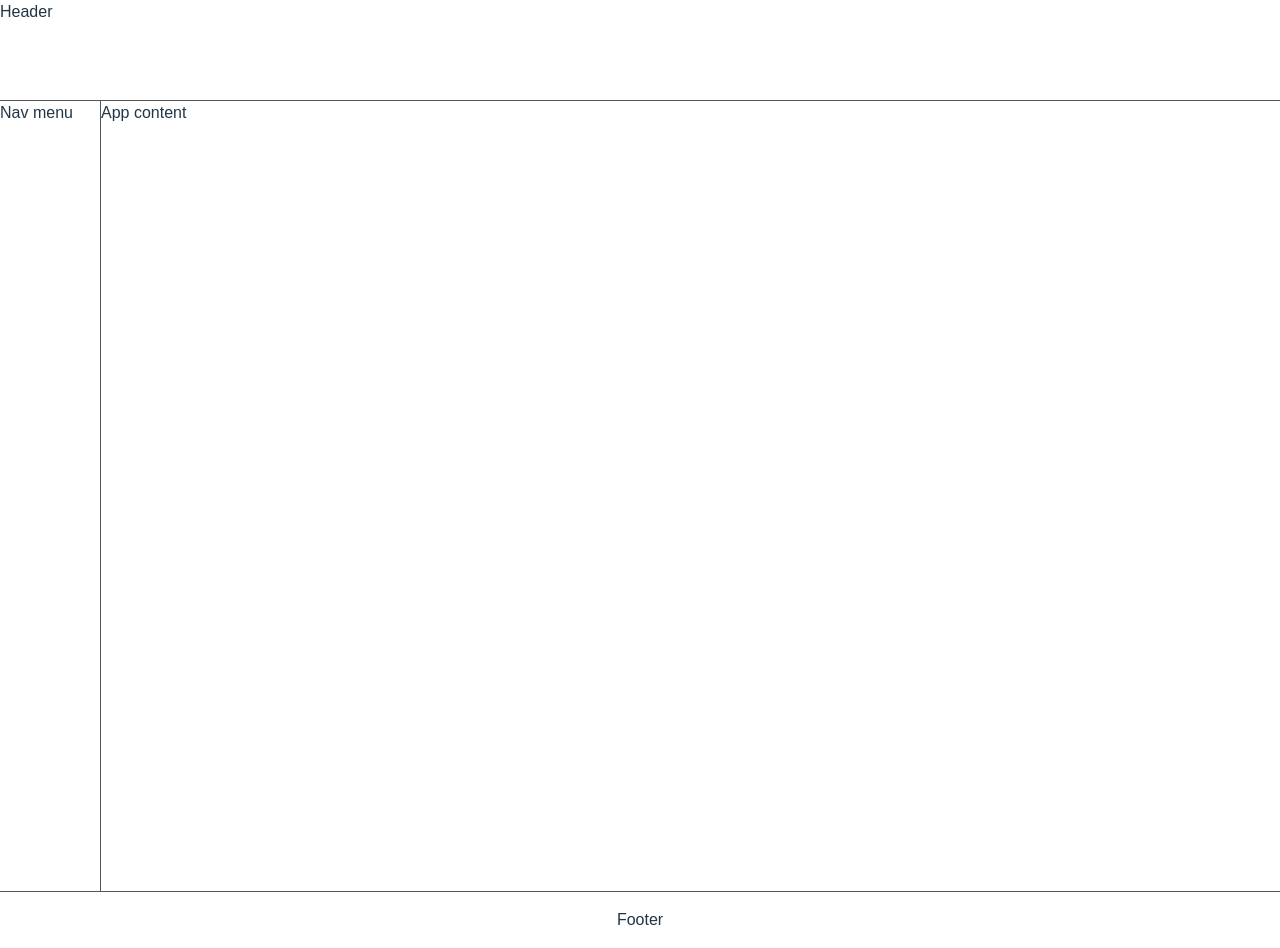
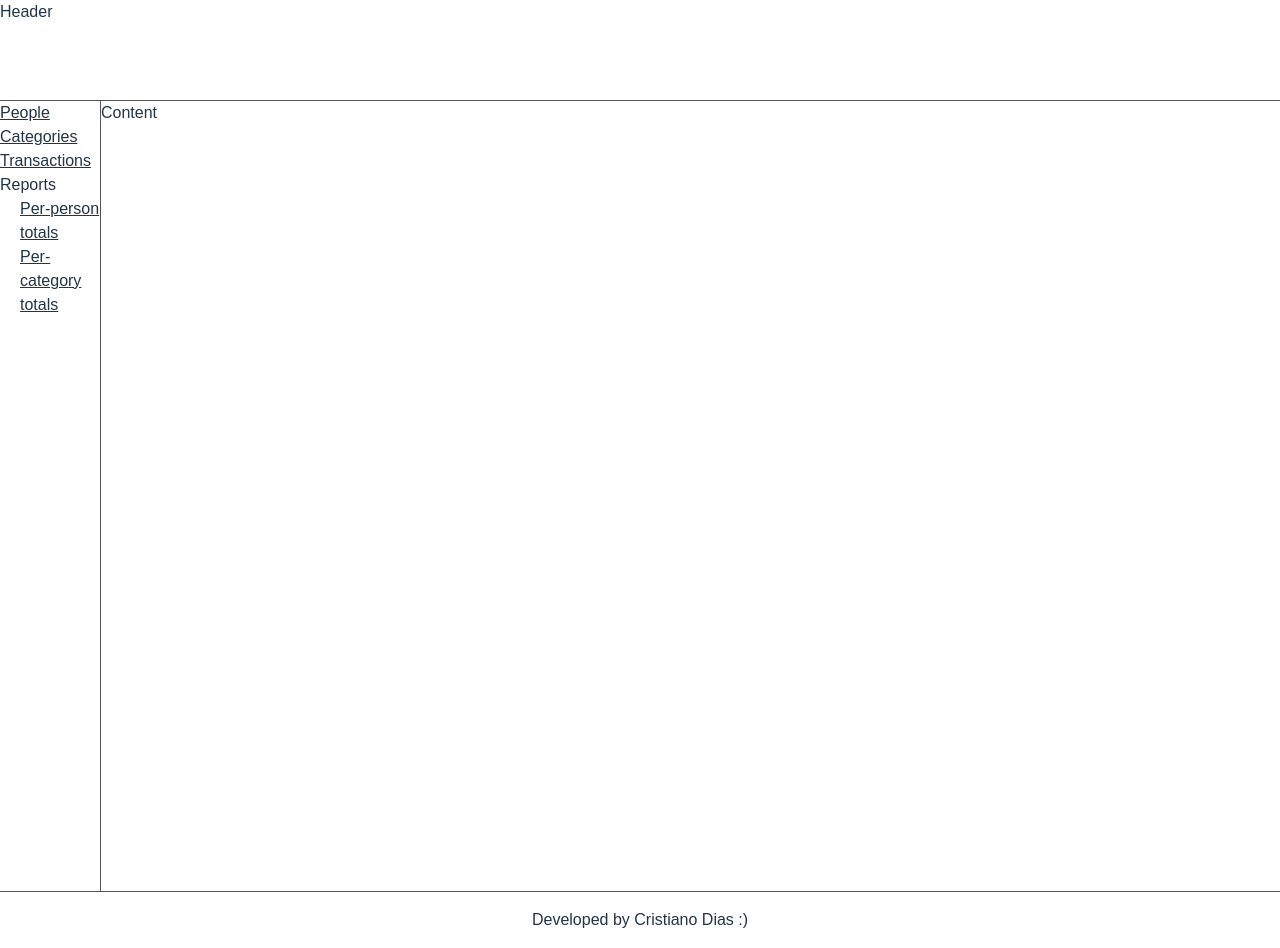
Before and after one commit to cristianomartinsdias82/gerenciamento-fluxo-caixa-domestico-lado-cliente, a React (Vite) app: page / in a window 1280 px wide. Built offline with nearby package versions, Linux system fonts and the light colour scheme.

Commit message:
Implement app menu component

```diff
--- a/src/App.tsx
+++ b/src/App.tsx
@@ -1,19 +1,35 @@
+import { useState } from 'react';
 import './App.css'
+import AppMenu from './components/ui/Menu/AppMenu'
+
+const PeopleMenuItem = 'people';
+const CategoriesMenuItem = 'categories';
+const TransactionsenuItem = 'transactions';
+const PerPersonTotalReportMenuItem = 'per-person-totals-report';
+const PerCategoryTotalReportMenuItem = 'per-category-totals-report';
 
 function App() {
+
+  const [activeMenuItem, setActiveMenuItem] = useState<string | null>(null);
+
   return (
     <div className="layout">
       <header>
         Header
       </header>
       <nav role="nav">
-        Nav menu
+        <AppMenu
+          onPeopleMenuItemClick={() => setActiveMenuItem(PeopleMenuItem)}
+          onCategoriesMenuItemClick={() => setActiveMenuItem(CategoriesMenuItem)}
+          onTransactionsMenuItemClick={() => setActiveMenuItem(TransactionsenuItem)}
+          onPerPersonTotalsMenuItemClick={() => setActiveMenuItem(PerPersonTotalReportMenuItem)}
+          onPerCategoryTotalsMenuItemClick={() => setActiveMenuItem(PerCategoryTotalReportMenuItem)} />
       </nav>
       <main>
-        App content
+        Content
       </main>
       <footer>
-        Footer
+        Developed by Cristiano Dias :)
       </footer>
   </div>)
 }
--- /dev/null
+++ b/src/components/ui/Menu/AppMenu.css
@@ -0,0 +1,17 @@
+.app-menu ul {
+  list-style-type: none;
+  margin: 0;
+  padding: 0;
+}
+
+.app-menu .sub-menu li {
+  padding-left: 20px;
+}
+
+.app-menu a:link,
+.app-menu a:visited,
+.app-menu a:hover,
+.app-menu a:active {
+  text-decoration: underline;
+  color: inherit;
+}
--- /dev/null
+++ b/src/components/ui/Menu/AppMenu.tsx
@@ -0,0 +1,35 @@
+import './AppMenu.css'
+
+export type AppMenuProps = {
+  onPeopleMenuItemClick?: () => void
+  onCategoriesMenuItemClick?: () => void
+  onTransactionsMenuItemClick?: () => void
+  onPerPersonTotalsMenuItemClick?: () => void
+  onPerCategoryTotalsMenuItemClick?: () => void
+};
+
+const AppMenu = ({
+  onPeopleMenuItemClick,
+  onCategoriesMenuItemClick,
+  onTransactionsMenuItemClick,
+  onPerPersonTotalsMenuItemClick,
+  onPerCategoryTotalsMenuItemClick }: AppMenuProps) => {
+
+  return (
+    <div className="app-menu">
+      <ul role="menu" >
+        <li><a onClick={onPeopleMenuItemClick} href="#">People</a></li>
+        <li><a onClick={onCategoriesMenuItemClick} href="#">Categories</a></li>
+        <li><a onClick={onTransactionsMenuItemClick} href="#">Transactions</a></li>
+        <li>
+          <div>Reports</div>
+          <ul className="sub-menu">
+            <li><a onClick={onPerPersonTotalsMenuItemClick} href="#">Per-person totals</a></li>
+            <li><a onClick={onPerCategoryTotalsMenuItemClick} href="#">Per-category totals</a></li>
+          </ul>
+        </li>
+      </ul>
+    </div>
+  )
+}
+export default AppMenu;
```
